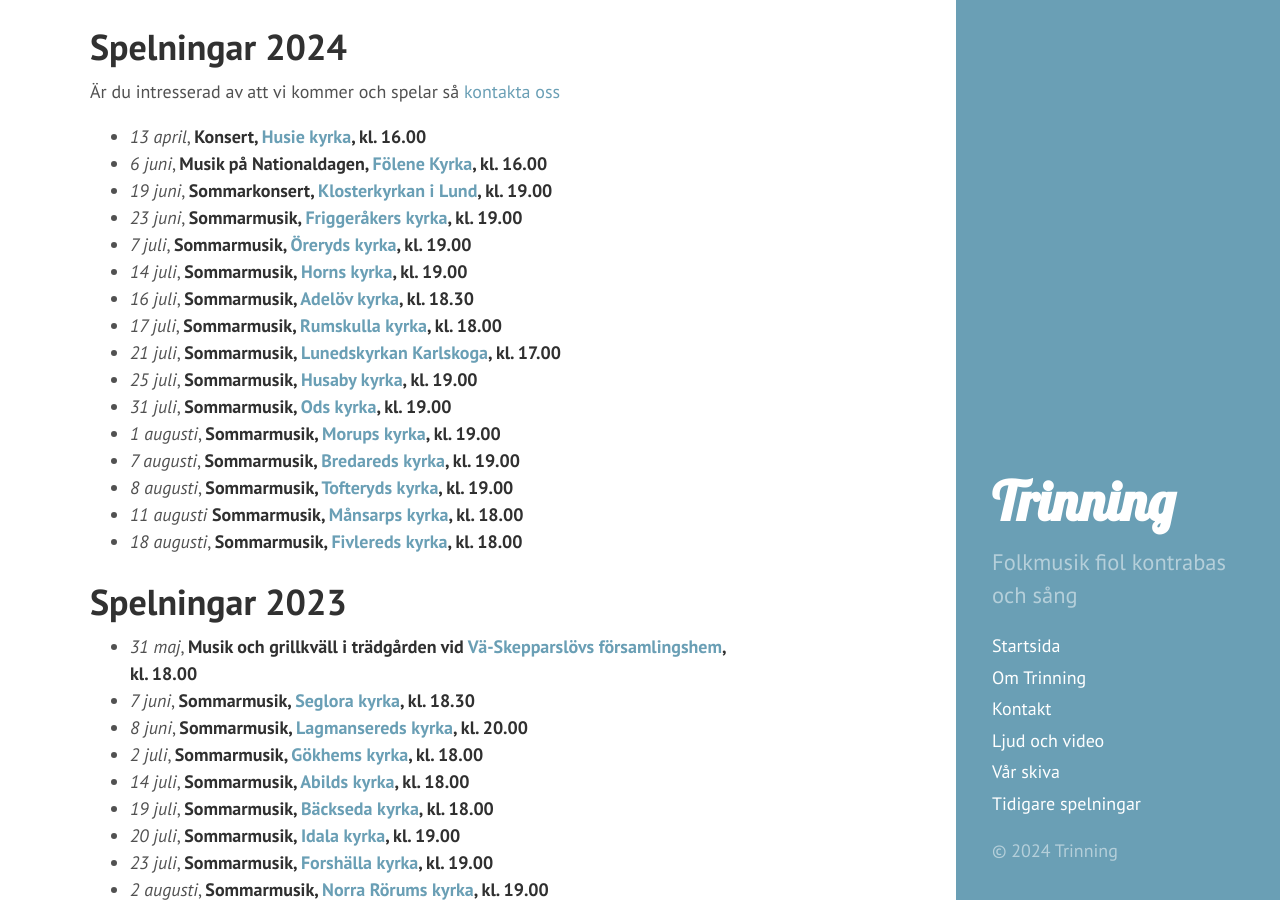
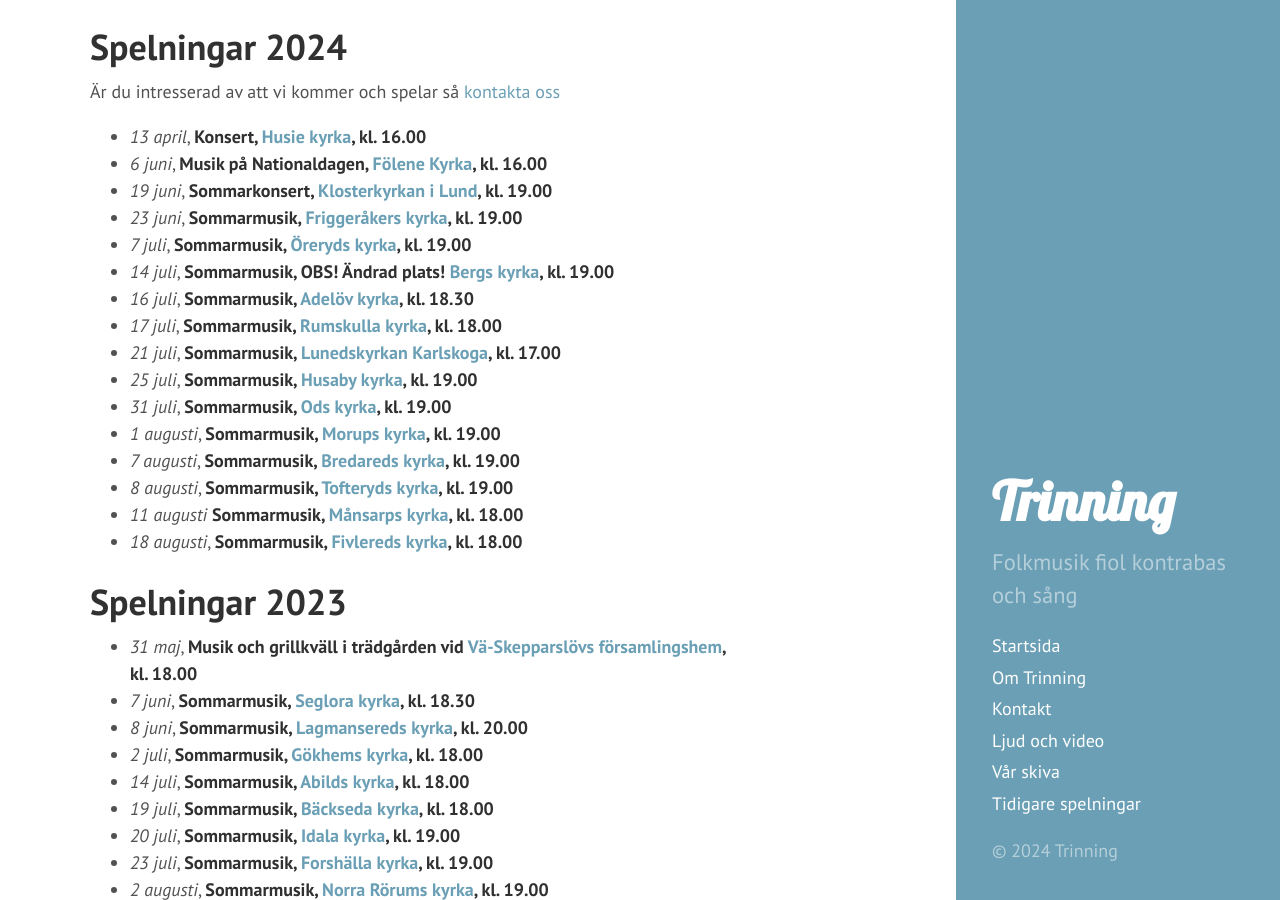
Before and after one commit to trinning/trinning.github.io, a Jekyll site: the page built from index.md, in a window 1280 px wide and 900 px high, scrolled down 570 px. Built offline with Jekyll 4.4.1, drawn with Linux system fonts in a browser that asks for light colours.

Commit message:
Uppdaterat från Horn till Bergs kyrka

```diff
--- a/index.md
+++ b/index.md
@@ -19,7 +19,7 @@ in lite norskt, amerikanskt, låtar från de brittiska öarna och visor från de
 * *19 juni*, **Sommarkonsert, [Klosterkyrkan i Lund](https://maps.app.goo.gl/ZJEAaEwzWxnN1nnY8 "Karta till spelningen"), kl. 19.00**
 * *23 juni*, **Sommarmusik, [Friggeråkers kyrka](https://maps.app.goo.gl/C9gLWrsS5BnnJaxB8 "Karta till spelningen"), kl. 19.00**
 * *7 juli*, **Sommarmusik, [Öreryds kyrka](https://maps.app.goo.gl/bBFchrgWfgNzn1dCA "Karta till spelningen"), kl. 19.00**
-* *14 juli*, **Sommarmusik, [Horns kyrka](https://maps.app.goo.gl/JDYVohyAkYsXeRu98 "Karta till spelningen"), kl. 19.00**
+* *14 juli*, **Sommarmusik, OBS! Ändrad plats! [Bergs kyrka](https://maps.app.goo.gl/gF7Mz8b6D4rx9EzL9 "Karta till spelningen"), kl. 19.00**
 * *16 juli*, **Sommarmusik, [Adelöv kyrka](https://maps.app.goo.gl/QzpjtT6Re8hh18xS6 "Karta till spelningen"), kl. 18.30**
 * *17 juli*, **Sommarmusik, [Rumskulla kyrka](https://maps.app.goo.gl/42PE8kmj5Boacaiu7 "Karta till spelningen"), kl. 18.00**
 * *21 juli*, **Sommarmusik, [Lunedskyrkan Karlskoga](https://maps.app.goo.gl/j2QVA16jE4AAEZHu5 "Karta till spelningen"), kl. 17.00**
```
